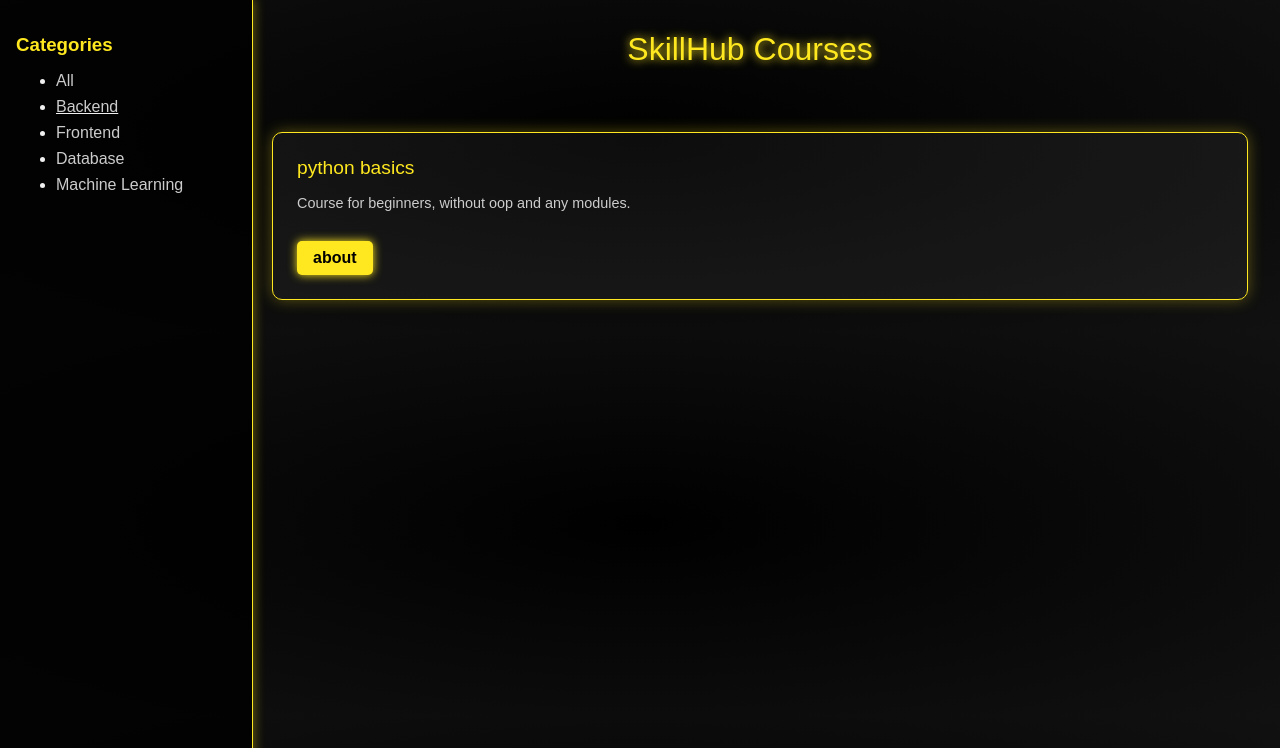
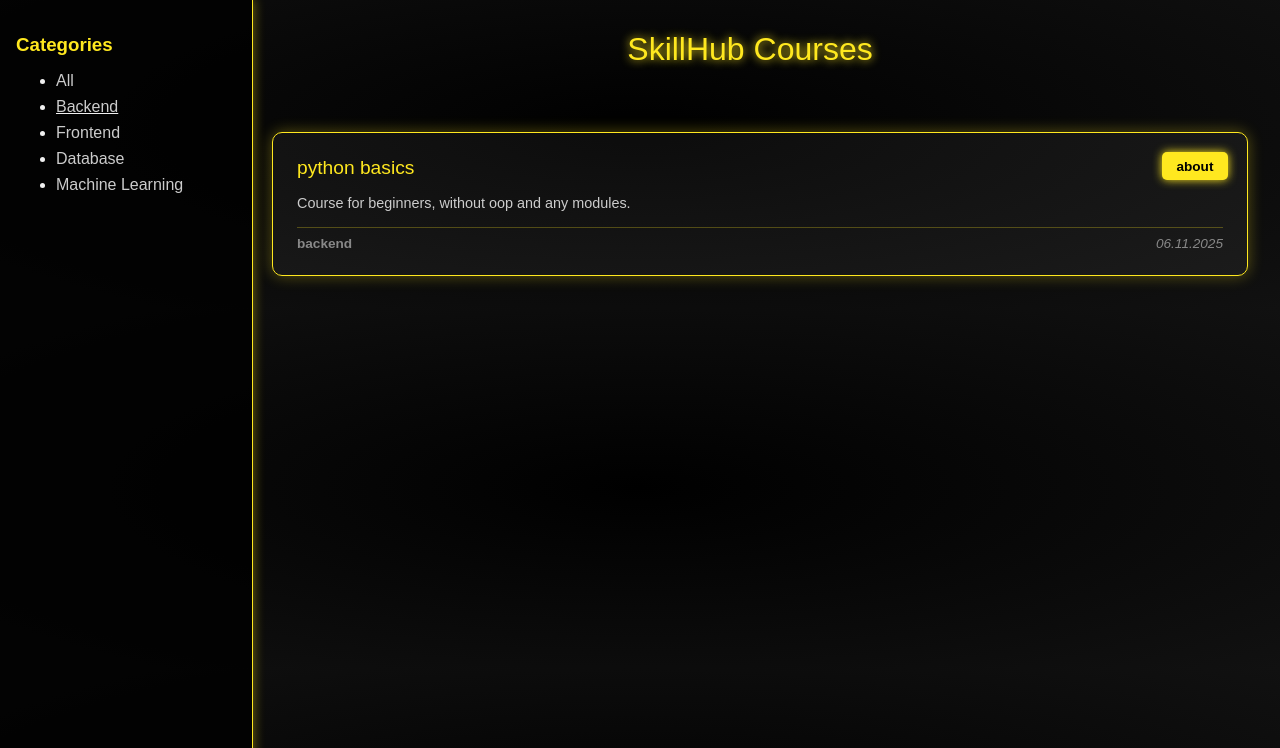
Before and after one commit to saveliyu/skill_hub, a Django app: page /category/backend/ in a window 1280 px wide. Shown: the part 52-800 px from the top of the page. Run offline with Django 5.2, Linux system fonts and the light colour scheme; data comes from the database, SQL or seed files in the repository.

Commit message:
show courses by category and show course update time and description

```diff
--- a/skillhub/courses/models.py
+++ b/skillhub/courses/models.py
@@ -34,7 +34,7 @@ class Course(models.Model):
     price = models.DecimalField(max_digits=10, decimal_places=2)
     created = models.DateTimeField(auto_now_add=True)
     updated = models.DateTimeField(auto_now=True)
-    category = models.ForeignKey(Category, on_delete=models.PROTECT)
+    category = models.ForeignKey(Category, on_delete=models.PROTECT, related_name='courses')
     is_published = models.BooleanField(choices=Status.choices, default=Status.DRAFT)
 
     objects = models.Manager()
--- a/skillhub/courses/static/courses/css/style.css
+++ b/skillhub/courses/static/courses/css/style.css
@@ -106,3 +106,50 @@ header {
 .selected {
     text-decoration: underline;
 }
+
+.course-footer {
+    display: flex;
+    justify-content: space-between;
+    align-items: center;
+    margin-top: 1rem;
+    border-top: 1px solid #ffe81f44;
+    padding-top: 0.5rem;
+    font-size: 0.85rem;
+    color: #bbb;
+}
+
+.course-footer p {
+    margin: 0;
+}
+
+.course-footer .topic {
+    color: #888;
+    font-weight: 600;
+}
+
+.course-footer .date {
+    color: #888;
+    font-style: italic;
+}
+
+.course-card {
+    position: relative; /* важно — позволяет позиционировать кнопку внутри */
+}
+
+/* Перемещаем кнопку в правый верхний угол */
+.course-card .btn {
+    position: absolute;
+    top: 1.2rem;
+    right: 1.2rem;
+    margin: 0; /* убираем старый отступ */
+    padding: 0.4rem 0.9rem;
+    font-size: 0.85rem;
+    box-shadow: 0 0 10px #ffe81f;
+    transition: all 0.2s ease-in-out;
+}
+
+/* Эффект наведения */
+.course-card .btn:hover {
+    box-shadow: 0 0 15px #ffe81f, 0 0 5px #ffe81f inset;
+    transform: scale(1.05);
+}
--- a/skillhub/courses/templates/courses/course.html
+++ b/skillhub/courses/templates/courses/course.html
@@ -1,5 +1,5 @@
 {% extends 'base.html' %}
-
+{% block title %} {{ title|title }} {% endblock %}
 {% block content %}
 <header>{{ course.name }}</header>
     <section class="course-content">
--- a/skillhub/courses/templates/courses/index.html
+++ b/skillhub/courses/templates/courses/index.html
@@ -1,5 +1,8 @@
 {% extends 'base.html' %}
 {% load courses_tags %}
+
+{% block title %}{{ title|title }}{% endblock %}
+
 {% block content %}
 
 
@@ -23,6 +26,10 @@
             <div class="course-title">{{ course.title }}</div>
             <div class="course-description">{{ course.description|linebreaks|truncatewords:15 }}</div>
             <a href="{{ course.get_absolute_url }}" class="btn">about</a>
+            <div class="course-footer">
+                <p class="topic">{{ course.category.name }}</p>
+                <p class="date">{{ course.updated|date:"d.m.Y" }}</p>
+            </div>
         </div>
     {% endfor %}
     {% endif %}
--- a/skillhub/courses/views.py
+++ b/skillhub/courses/views.py
@@ -22,16 +22,17 @@ cats = [
 def index(request):
     courses = Course.published.all()
     cats = Category.objects.all()
-    context = {'courses': courses, 'cats': cats, 'selected_cat': 0}
+    context = {'courses': courses, 'title': 'SkillHub Courses', 'cats': cats, 'selected_cat': 0}
     return render(request, 'courses/index.html', context)
 
 def course(request, course_slug):
     course = get_object_or_404(Course, slug=course_slug)
-    context = {'course': course}
+    context = {'course': course, 'title': course.title}
     return render(request, 'courses/course.html', context)
 
 def category(request, category_slug):
-    courses = Course.published.filter(category=Category.objects.get(slug=category_slug))
-    cats = Category.objects.all()
-    context = {'courses': courses, 'cats': cats, 'selected_cat': category_slug}
+    category = get_object_or_404(Category, slug=category_slug)
+    courses = Course.published.filter(category__id=category.pk)
+
+    context = {'title': f'SkillHub Courses: {category.name}', 'courses': courses, 'selected_cat': category_slug}
     return render(request, 'courses/index.html', context)
--- a/skillhub/templates/base.html
+++ b/skillhub/templates/base.html
@@ -4,7 +4,7 @@
 <html lang="en">
 <head>
     <meta charset="UTF-8">
-    <title>Title</title>
+    <title>{% block title %} {% endblock %}</title>
     <link rel="stylesheet" href="{% static 'courses/css/style.css' %}">
 </head>
 <body>
```
